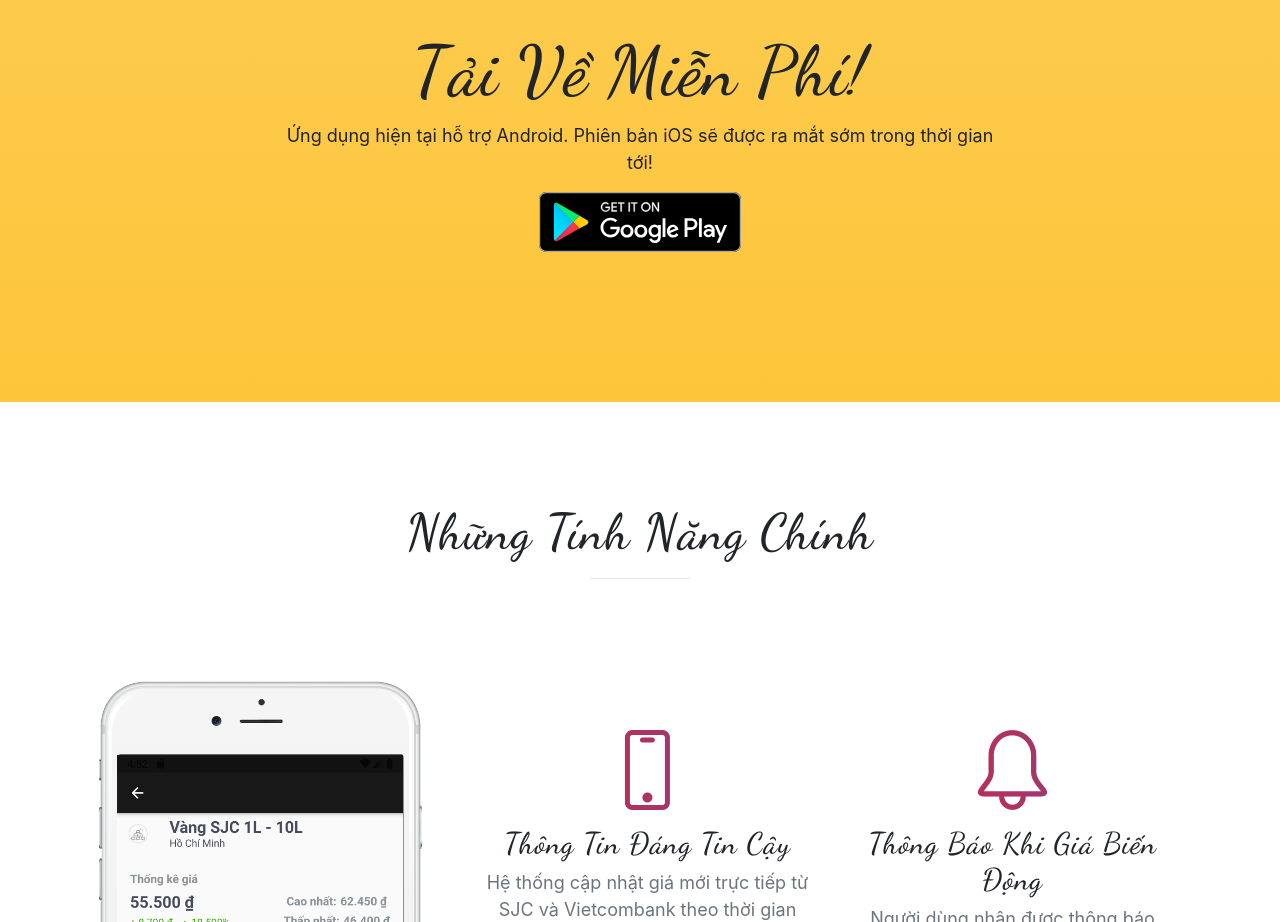
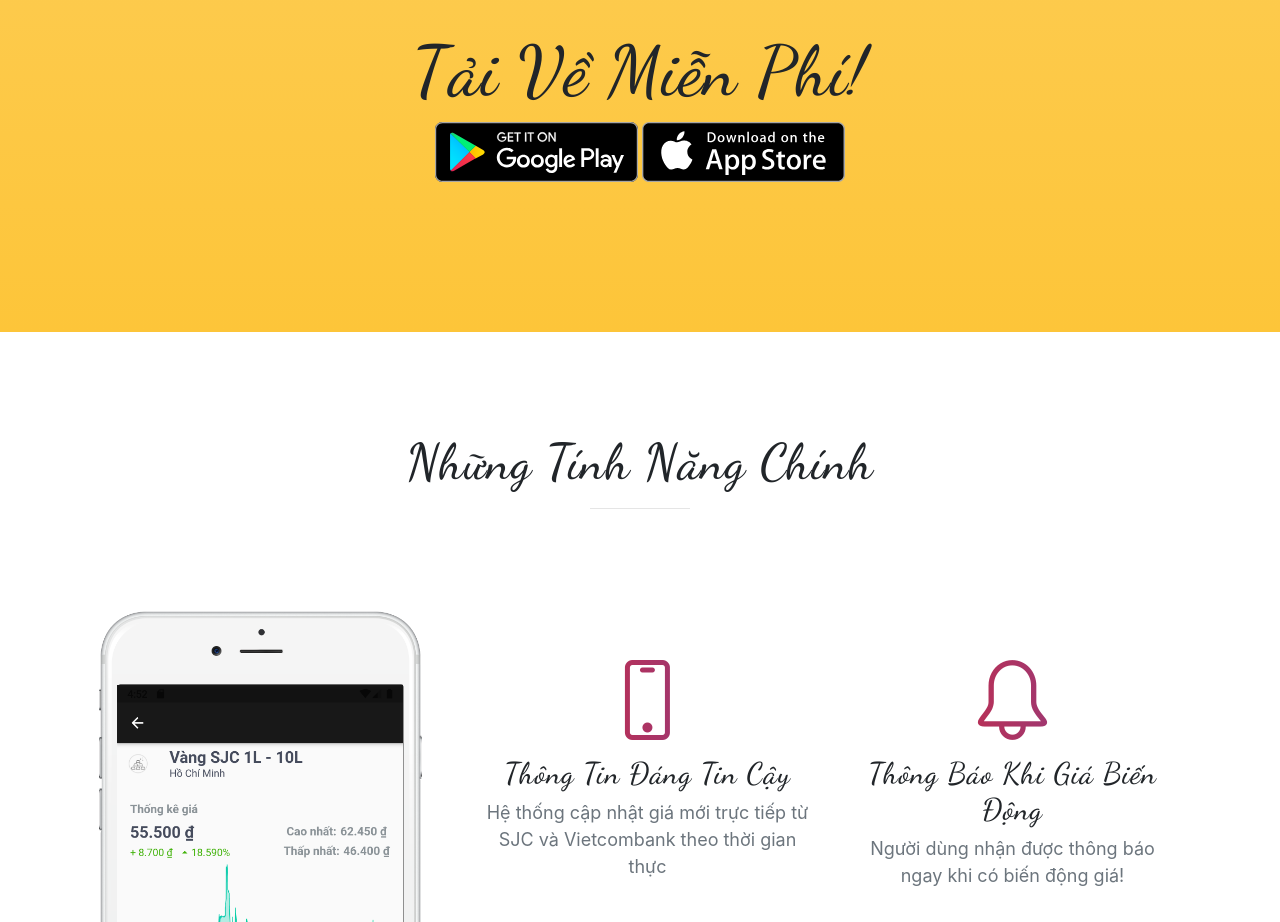
Before and after one commit to chanhha91/chanhha91.github.io, a website with bundled scripts: page index.html in a window 1280 px wide. Shown: the part 920-1842 px from the top of the page. Built offline with nearby package versions, Linux system fonts and the light colour scheme; a web font is replaced by a local one.

Commit message:
Add ios version to landing page

```diff
--- a/index.html
+++ b/index.html
@@ -94,10 +94,9 @@
       <div class="row">
         <div class="col-md-8 mx-auto">
           <h2 class="section-heading">Tải Về Miễn Phí!</h2>
-          <p>Ứng dụng hiện tại hỗ trợ Android. Phiên bản iOS sẽ được ra mắt sớm trong thời gian tới!</p>
           <div class="badges">
             <a class="badge-link" href="https://play.google.com/store/apps/details?id=com.chanhha.gia_vang"><img src="img/google-play-badge.svg" alt=""></a>
-            <a class="badge-link" style="display: none;" href="#"><img src="img/app-store-badge.svg" alt=""></a>
+            <a class="badge-link" href="https://apps.apple.com/vn/app/gi%C3%A1-v%C3%A0ng-t%E1%BB%B7-gi%C3%A1-24-7/id1565900526"><img src="img/app-store-badge.svg" alt=""></a>
           </div>
         </div>
       </div>
```
